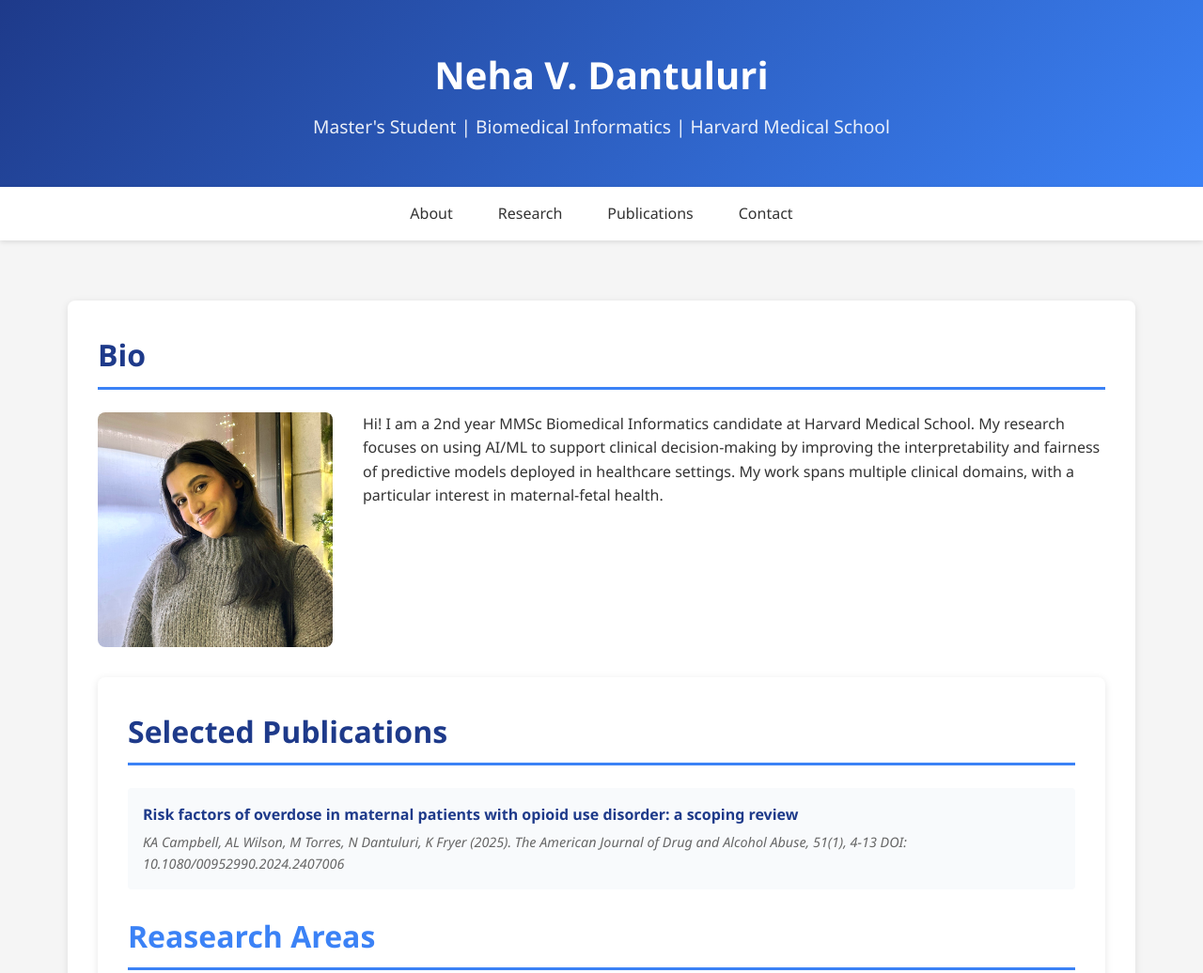
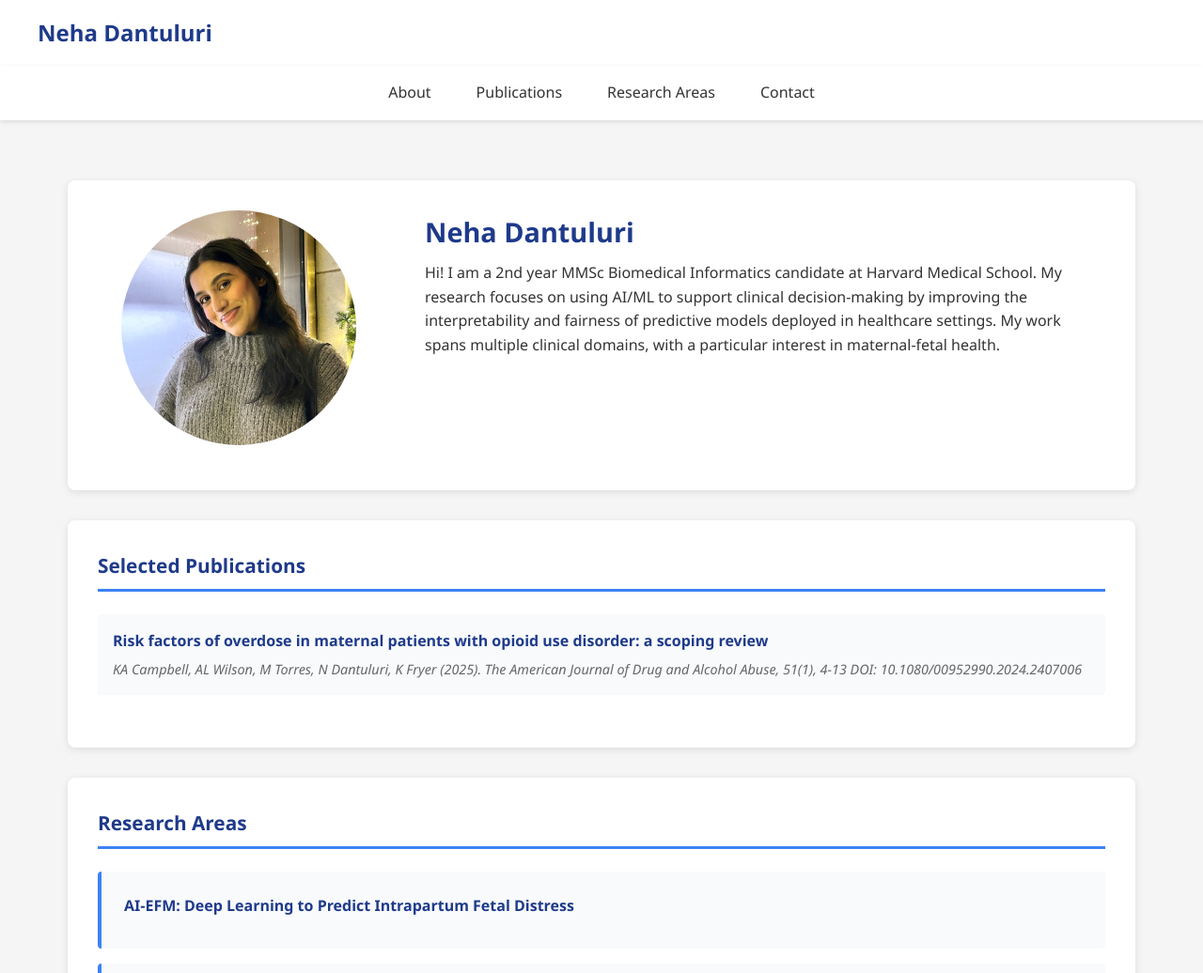
Before and after one commit to ndantuluri429/ndantuluri429.github.io, a plain HTML site: page index.html in a window 1280 px wide. Shown: the top 1036 px of the page at 94% size. Drawn offline with Linux system fonts and the light colour scheme.

Commit message:
Update index.html

```diff
--- a/index.html
+++ b/index.html
@@ -3,7 +3,7 @@
 <head>
     <meta charset="UTF-8">
     <meta name="viewport" content="width=device-width, initial-scale=1.0">
-    <title>Neha V. Dantuluri - Academic Portfolio</title>
+    <title>Neha Dantuluri - Academic Portfolio</title>
     <style>
         * {
             margin: 0;
@@ -19,21 +19,17 @@
         }
 
         header {
-            background: linear-gradient(135deg, #1e3a8a 0%, #3b82f6 100%);
-            color: white;
-            padding: 3rem 2rem;
-            text-align: center;
-            box-shadow: 0 2px 10px rgba(0,0,0,0.1);
+            background: white;
+            padding: 1rem 2rem;
+            box-shadow: 0 2px 5px rgba(0,0,0,0.1);
         }
 
-        header h1 {
-            font-size: 2.5rem;
-            margin-bottom: 0.5rem;
-        }
-
-        header p {
-            font-size: 1.2rem;
-            opacity: 0.9;
+        .header-content {
+            max-width: 1200px;
+            margin: 0 auto;
+            font-size: 1.5rem;
+            font-weight: 600;
+            color: #1e3a8a;
         }
 
         nav {
@@ -89,28 +85,43 @@
         section h2 {
             color: #1e3a8a;
             margin-bottom: 1.5rem;
-            font-size: 2rem;
+            font-size: 1.3rem;
             border-bottom: 3px solid #3b82f6;
             padding-bottom: 0.5rem;
         }
 
         .about-grid {
             display: grid;
-            grid-template-columns: 250px 1fr;
-            gap: 2rem;
+            grid-template-columns: 300px 1fr;
+            gap: 3rem;
             align-items: start;
         }
 
+        .profile-section {
+            display: flex;
+            flex-direction: column;
+            align-items: center;
+        }
+
         .profile-img {
-            width: 100%;
+            width: 250px;
             height: 250px;
-            background: linear-gradient(135deg, #e0e7ff 0%, #c7d2fe 100%);
-            border-radius: 8px;
-            display: flex;
-            align-items: center;
-            justify-content: center;
-            font-size: 4rem;
-            color: #3b82f6;
+            border-radius: 50%;
+            object-fit: cover;
+            margin-bottom: 1rem;
+        }
+
+        .about-content h1 {
+            color: #1e3a8a;
+            font-size: 1.8rem;
+            margin-bottom: 0.5rem;
+        }
+
+        .about-content .subtitle {
+            color: #666;
+            font-size: 1.1rem;
+            margin-bottom: 1.5rem;
+            font-style: italic;
         }
 
         .project-card {
@@ -129,6 +140,7 @@
         .project-card h3 {
             color: #1e3a8a;
             margin-bottom: 0.5rem;
+            font-size: 1rem;
         }
 
         .cv-download {
@@ -214,62 +226,41 @@
 </head>
 <body>
     <header>
-        <h1>Neha V. Dantuluri</h1>
-        <p>Master's Student | Biomedical Informatics | Harvard Medical School</p>
+        <div class="header-content">Neha Dantuluri</div>
     </header>
 
     <nav>
         <ul>
             <li><a href="#about">About</a></li>
-            <li><a href="#research">Research</a></li>
             <li><a href="#publications">Publications</a></li>
+            <li><a href="#projects">Research Areas</a></li>
             <li><a href="#contact">Contact</a></li>
         </ul>
     </nav>
 
     <div class="container">
         <section id="about">
-            <h2>Bio</h2>
             <div class="about-grid">
-                <img src="about-me-image1.jpg" alt="Neha Dantuluri" style="width: 100%; height: 250px; object-fit: cover; border-radius: 8px;">
-                <div>
+                <div class="profile-section">
+                    <img src="about-me-image1.jpg" alt="Neha Dantuluri" class="profile-img">
+                </div>
+                <div class="about-content">
+                    <h1>Neha Dantuluri</h1>
                     <p>Hi! I am a 2nd year MMSc Biomedical Informatics candidate at Harvard Medical School. My research focuses on using AI/ML to support clinical decision-making by improving the interpretability and fairness of predictive models deployed in healthcare settings. My work spans multiple clinical domains, with a particular interest in maternal-fetal health.</p>
                 </div>
             </div>
-        <!--
         </section>
-        <section id="research">
-            <h2>Research Interests</h2>
-            <p>My research spans several key areas:</p>
-            <ul style="margin-top: 1rem; margin-left: 2rem;">
-                <li style="margin: 0.5rem 0;"><strong>Research Area 1:</strong> Brief description of this research focus and its significance.</li>
-                <li style="margin: 0.5rem 0;"><strong>Research Area 2:</strong> Description of another major research interest.</li>
-                <li style="margin: 0.5rem 0;"><strong>Research Area 3:</strong> Additional research focus area.</li>
-            </ul>
-        </section>
-        -->
+
         <section id="publications">
             <h2>Selected Publications</h2>
             <div class="publication">
                 <div class="publication-title">Risk factors of overdose in maternal patients with opioid use disorder: a scoping review</div>
                 <div class="publication-meta">KA Campbell, AL Wilson, M Torres, N Dantuluri, K Fryer (2025). The American Journal of Drug and Alcohol Abuse, 51(1), 4-13 DOI: 10.1080/00952990.2024.2407006</div>
             </div>
-            <!--
-            <div class="publication">
-                <div class="publication-title">Another Important Publication Title</div>
-                <div class="publication-meta">Authors. (2023). Journal Name, Volume(Issue), pages. DOI: xxxx</div>
-            </div>
-
-            <div class="publication">
-                <div class="publication-title">Third Publication Example</div>
-                <div class="publication-meta">Authors. (2023). Conference Proceedings, pages. DOI: xxxx</div>
-            </div>
-            -->
-            <p style="margin-top: 1.5rem;"><a href="#" style="color: #3b82f6; text-decoration: none;</a></p>
         </section>
 
         <section id="projects">
-            <h2>Reasearch Areas</h2>
+            <h2>Research Areas</h2>
 
             <div class="project-card">
                 <h3>AI-EFM: Deep Learning to Predict Intrapartum Fetal Distress</h3>
@@ -283,19 +274,9 @@
                 <h3>Hyperoxia-Induced Pathophysiology in Murine Models</h3>
             </div>
 
-         <div class="project-card">
-            <h3>Continuous and Data-Driven Care (CADENCE) for Maternal Opioid Use Disorder</h3>
-            <!--
-             <p><strong>Collaborators:</strong> [Names and Institutions]</p>
-             <p style="margin-top: 0.5rem;">Collaborative project description and current status.</p>
-            -->
+            <div class="project-card">
+                <h3>Continuous and Data-Driven Care (CADENCE) for Maternal Opioid Use Disorder</h3>
             </div>
-        </section>
-
-        <section id="cv">
-            <h2>Curriculum Vitae</h2>
-            <p>TBD</p>
-            <a href="#" class="cv-download">📄 Download CV (PDF)</a>
         </section>
 
         <section id="contact">
@@ -305,27 +286,14 @@
                     <strong>Email</strong>
                     neha_dantuluri@hms.harvard.edu
                 </div>
-               <!--
-                <div class="contact-item">
-                   # <strong>Office</strong>
-                   # Building Name, Room 123<br>
-                   # University Name<br>
-                   # City, State ZIP
-                </div>
-                <div class="contact-item">
-                    <strong>Office Hours</strong>
-                    Tuesdays: 2:00 PM - 4:00 PM<br>
-                    Thursdays: 10:00 AM - 12:00 PM<br>
-                    (or by appointment)
-                </div>
-               -->
             </div>
         </section>
     </div>
 
     <footer>
-        <p>&copy; 2025 Neha V. Dantuluri. All rights reserved.</p>
-        <p style="margin-top: 0.5rem; font-size: 0.9rem;">Last updated: October 2025</p>
+        <p>&copy; 2025 Neha Dantuluri. All rights reserved.</p>
+        <p style="margin-top: 0.5rem; font-size: 0.9rem;"></p>
     </footer>
 </body>
 </html>
+</html>
```
